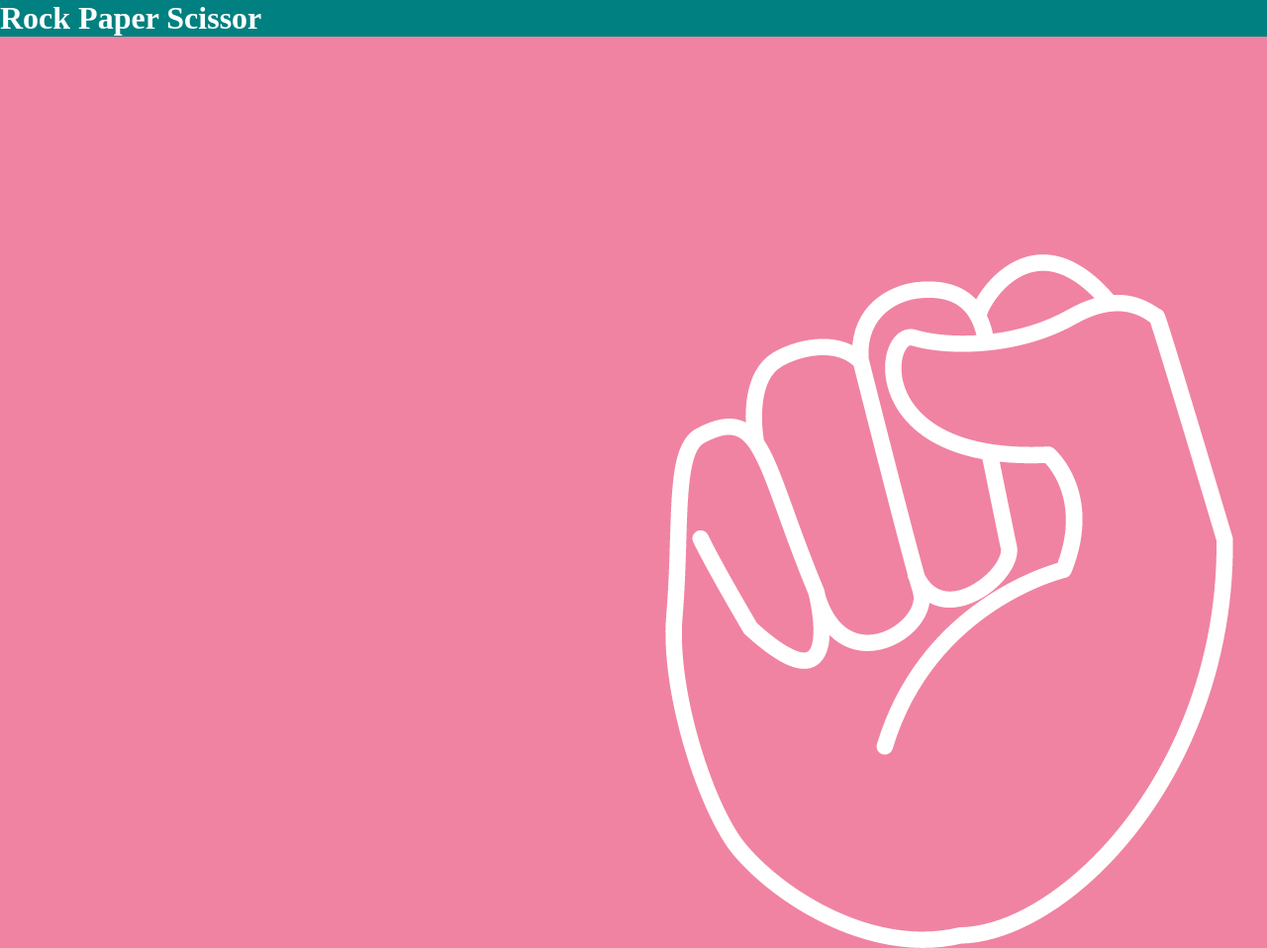
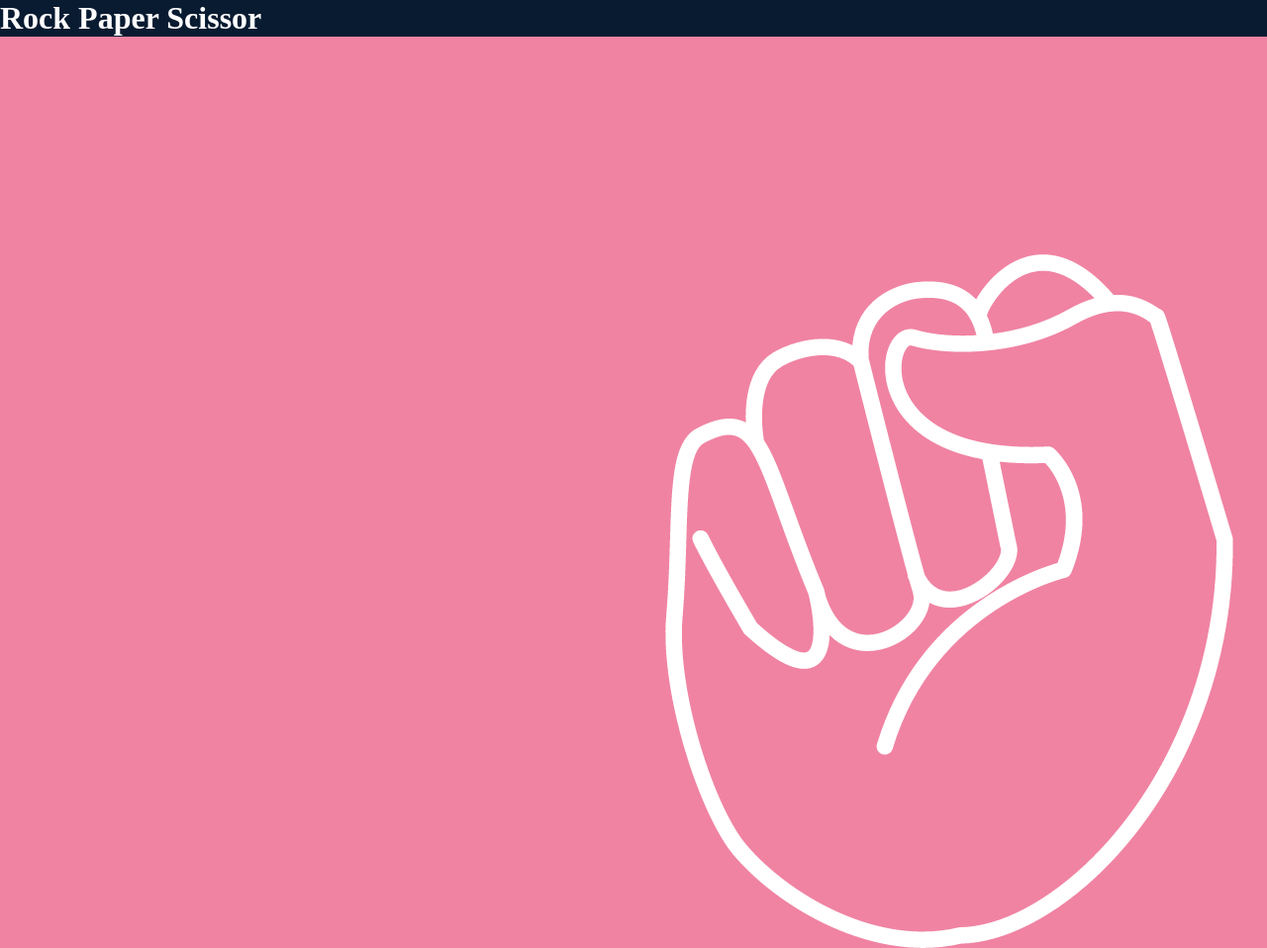
Before and after one commit to ArpitDandotiya/Rock-Paper-Scissor, a plain HTML site: page index.html in a window 1280 px wide. Shown: the top 958 px of the page at 99% size. Drawn offline with Linux system fonts and the light colour scheme.

Commit message:
colour changed

```diff
--- a/style.css
+++ b/style.css
@@ -4,6 +4,6 @@
 }
 
 h1 {
-    background-color: teal;
+    background-color: #081b31;
     color : white;
 }
```
